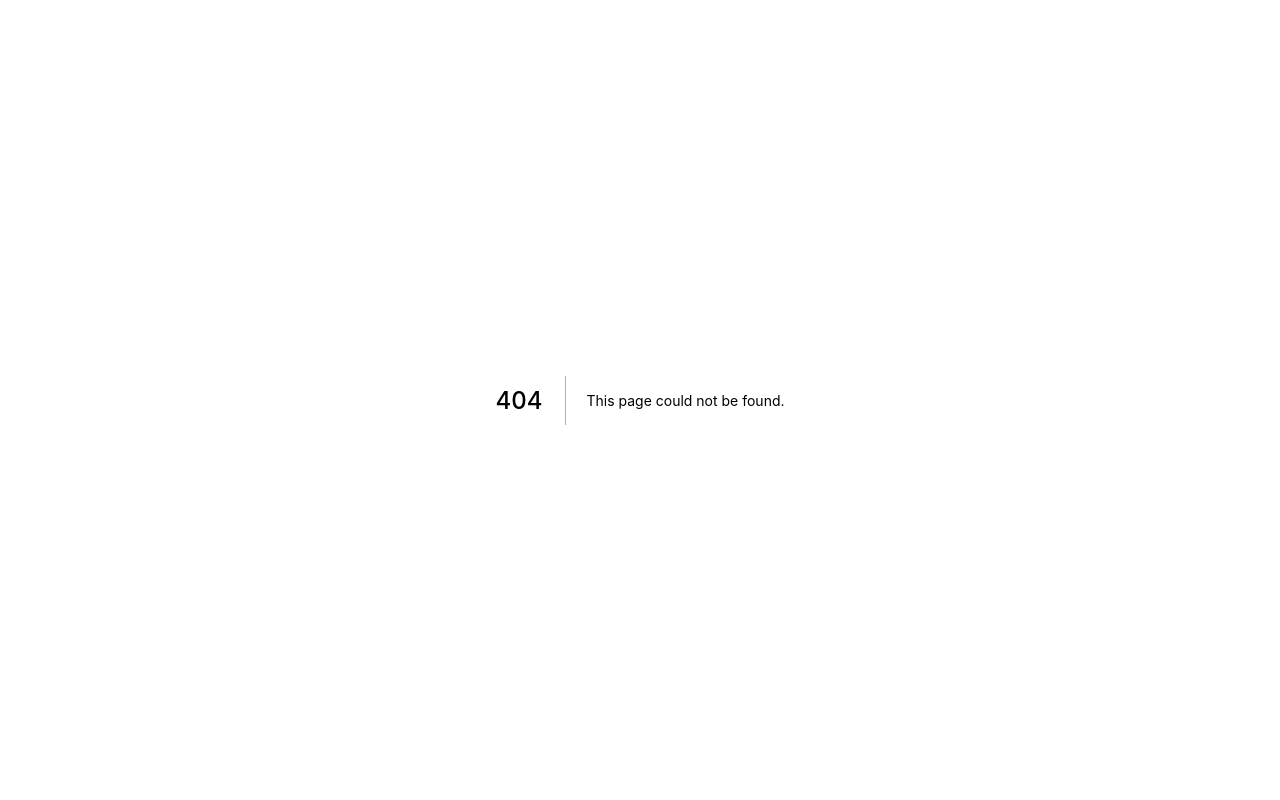
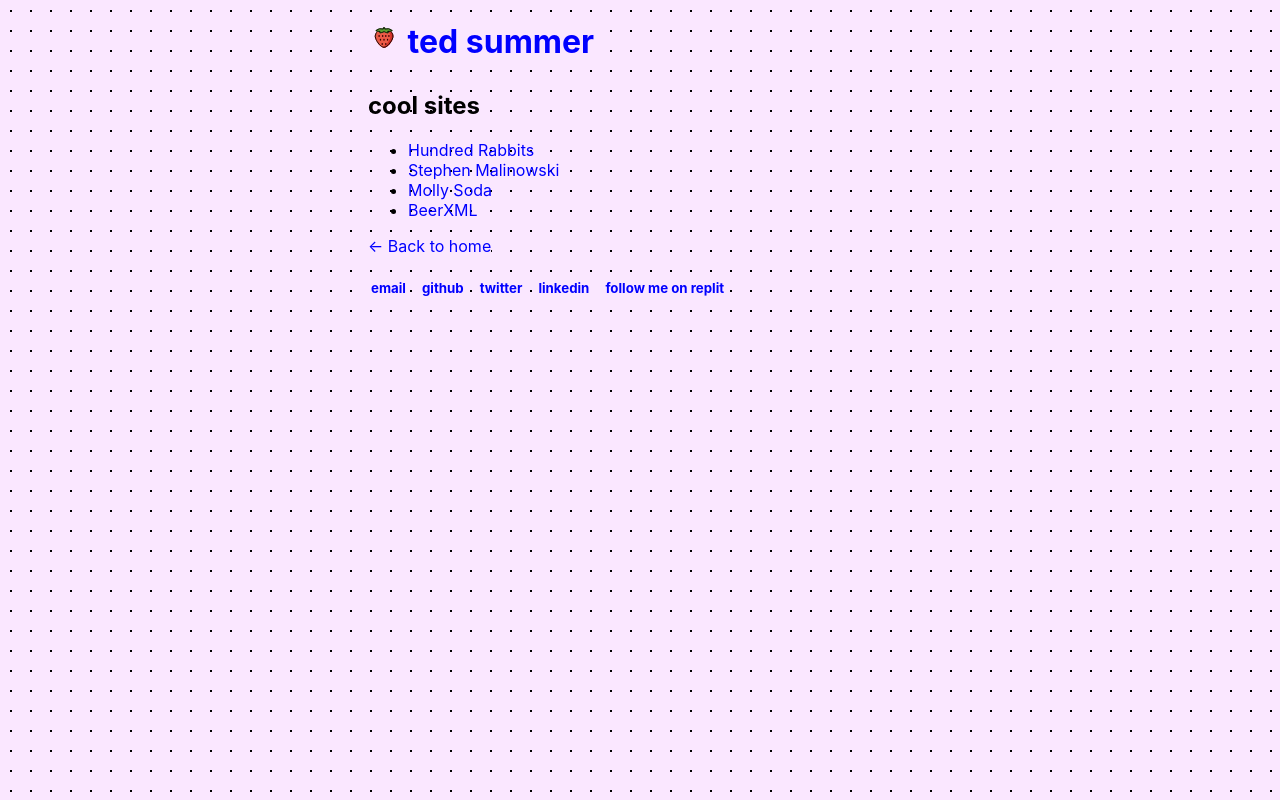
Before and after one commit to macintoshpie/me, a Next.js app: page /cool-sites in a window 1280 px wide. Before the commit this address had no page. Built offline with nearby package versions, Linux system fonts and the light colour scheme.

Commit message:
cool links

```diff
--- a/pages/about.js
+++ b/pages/about.js
@@ -2,6 +2,7 @@ import Layout from '../components/layout'
 import Dotted from '../components/dotted'
 import styles from '../styles/about.module.css'
 import Image from 'next/image'
+import Link from 'next/link'
 
 export default function About() {
   return (
@@ -21,6 +22,7 @@ export default function About() {
             <li><h2>climbing</h2></li>
             <li><h2>biking</h2></li>
             <li><h2>music</h2></li>
+            <li><h2>i like the <Link href="/cool-sites">internet</Link></h2></li>
           </ul>
           <iframe style={{'max-width': '100%'}} width="560" height="315" src="https://www.youtube.com/embed/LuvEgPW8Ujw" title="YouTube video player" frameBorder="0" allow="accelerometer; autoplay; clipboard-write; encrypted-media; gyroscope; picture-in-picture" allowFullScreen></iframe>
         </div>
--- /dev/null
+++ b/pages/cool-sites.js
@@ -0,0 +1,46 @@
+import Image from 'next/image'
+
+import styles from '../styles/projects.module.css'
+import Layout from '../components/layout'
+import Tag from '../components/tag'
+
+const coolLinks = [
+  {
+    name: 'Hundred Rabbits',
+    url: 'https://100r.co/'
+  },
+  {
+    name: 'Stephen Malinowski',
+    url: 'http://www.musanim.com/all/'
+  },
+  {
+    name: 'Molly Soda',
+    url: 'https://mollysoda.exposed/'
+  },
+  {
+    name: 'BeerXML',
+    url: 'http://www.beerxml.com/',
+  },
+]
+
+function CoolLink({name, url}) {
+  return (
+      <li>
+        <a href={url}>{name}</a>
+      </li>
+  )
+}
+
+export default function Projects() {
+
+  return (
+    <Layout>
+      <section>
+        <h1>cool sites</h1>
+        <ul>
+        {coolLinks.map((p, i) => <CoolLink key={i} {...p}/>)}
+        </ul>
+      </section>
+    </Layout>
+  )
+}
```
